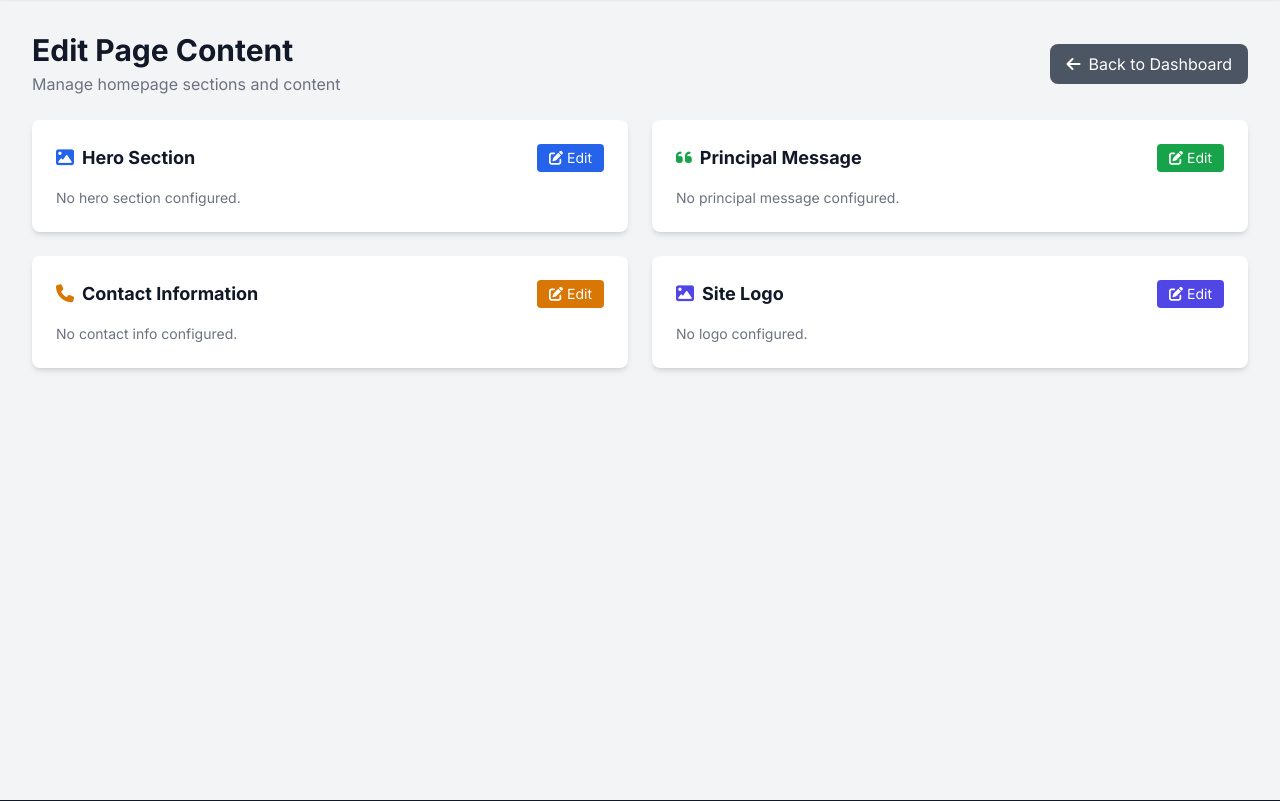
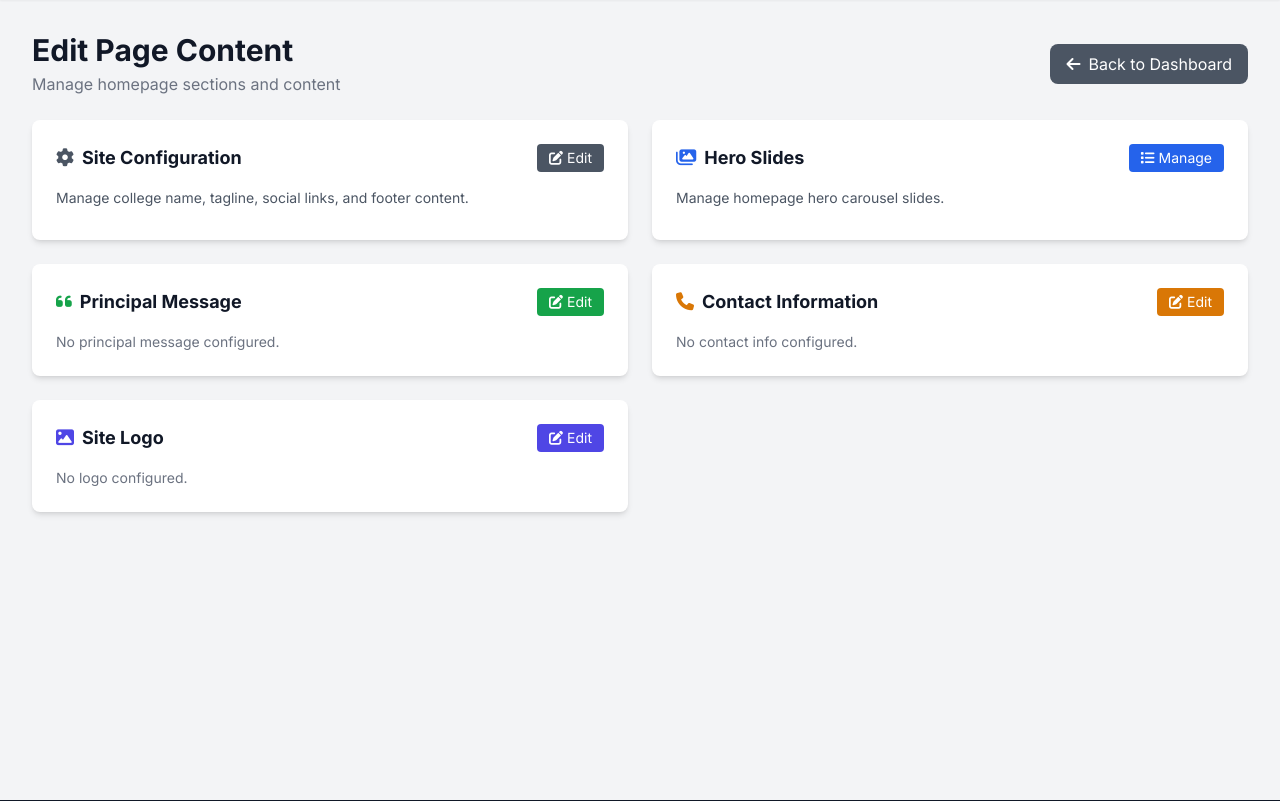
Before and after one commit to MadanBhandaiMemorialAcademy/MBMAN-COE, a Django app: page /admin/page-content/ in a window 1280 px wide. Shown: the part 118-919 px from the top of the page. Run offline with Django 5.2, Linux system fonts and the light colour scheme; the visitor is signed in with stand-in values (Sample User, id 1); data that the repository does not hold is empty; some libraries are stand-ins or nearby versions.

Commit message:
Feat: Fix 500 error

```diff
--- a/templates/home/admin/page_content.html
+++ b/templates/home/admin/page_content.html
@@ -21,28 +21,30 @@
 
         <div class="grid grid-cols-1 lg:grid-cols-2 gap-6">
 
-            <!-- Hero Section -->
+            <!-- Site Configuration (Name, etc.) -->
             <div class="bg-white rounded-lg shadow-md p-6">
                 <div class="flex items-center justify-between mb-4">
                     <h3 class="text-lg font-bold text-gray-900">
-                        <i class="fas fa-image text-blue-600 mr-2"></i>Hero Section
+                        <i class="fas fa-cog text-gray-600 mr-2"></i>Site Configuration
                     </h3>
-                    <a href="{% url 'home:hero_edit' %}" class="px-3 py-1 bg-blue-600 text-white rounded text-sm hover:bg-blue-700 transition">
+                    <a href="{% url 'home:site_config_edit' %}" class="px-3 py-1 bg-gray-600 text-white rounded text-sm hover:bg-gray-700 transition">
                         <i class="fas fa-edit mr-1"></i>Edit
                     </a>
                 </div>
-                {% if hero %}
-                <div class="space-y-2 text-sm">
-                    <p><span class="font-semibold">Title:</span> {{ hero.title }}</p>
-                    <p><span class="font-semibold">Subtitle:</span> {{ hero.subtitle }}</p>
-                    <p><span class="font-semibold">CTA:</span> {{ hero.cta_text }}</p>
-                    {% if hero.background_image %}
-                    <img src="{{ hero.background_image.url }}" alt="Hero" class="w-full h-32 object-cover rounded-lg mt-2">
-                    {% endif %}
+                <p class="text-sm text-gray-600 mb-2">Manage college name, tagline, social links, and footer content.</p>
+            </div>
+
+            <!-- Hero Section (Redirect) -->
+            <div class="bg-white rounded-lg shadow-md p-6">
+                <div class="flex items-center justify-between mb-4">
+                    <h3 class="text-lg font-bold text-gray-900">
+                        <i class="fas fa-images text-blue-600 mr-2"></i>Hero Slides
+                    </h3>
+                    <a href="{% url 'home:hero_list' %}" class="px-3 py-1 bg-blue-600 text-white rounded text-sm hover:bg-blue-700 transition">
+                        <i class="fas fa-list mr-1"></i>Manage
+                    </a>
                 </div>
-                {% else %}
-                <p class="text-gray-500 text-sm">No hero section configured.</p>
-                {% endif %}
+                <p class="text-sm text-gray-600">Manage homepage hero carousel slides.</p>
             </div>
 
             <!-- Principal Message -->
```
Also changed, not shown: config/settings.py (+15 -6 lines), 1 other file.
